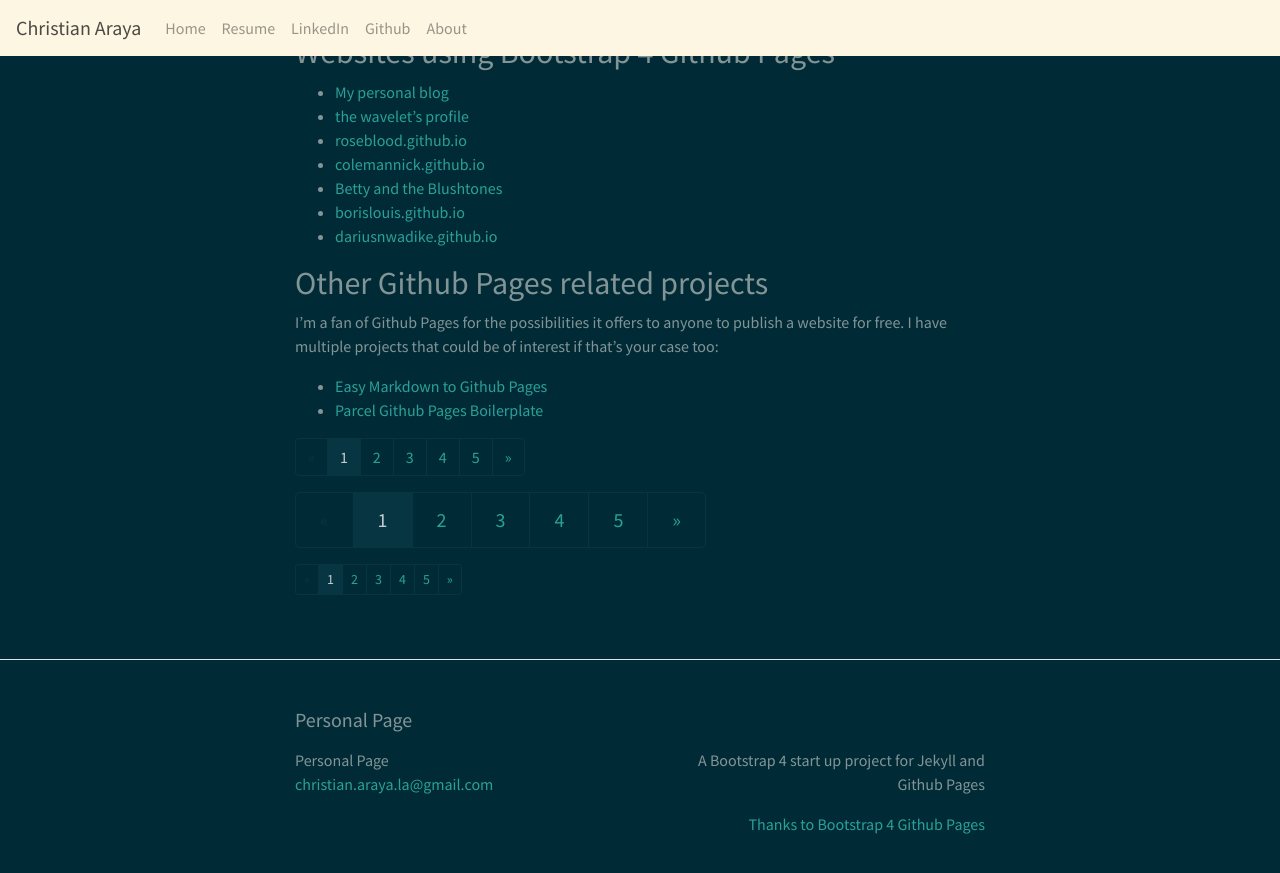
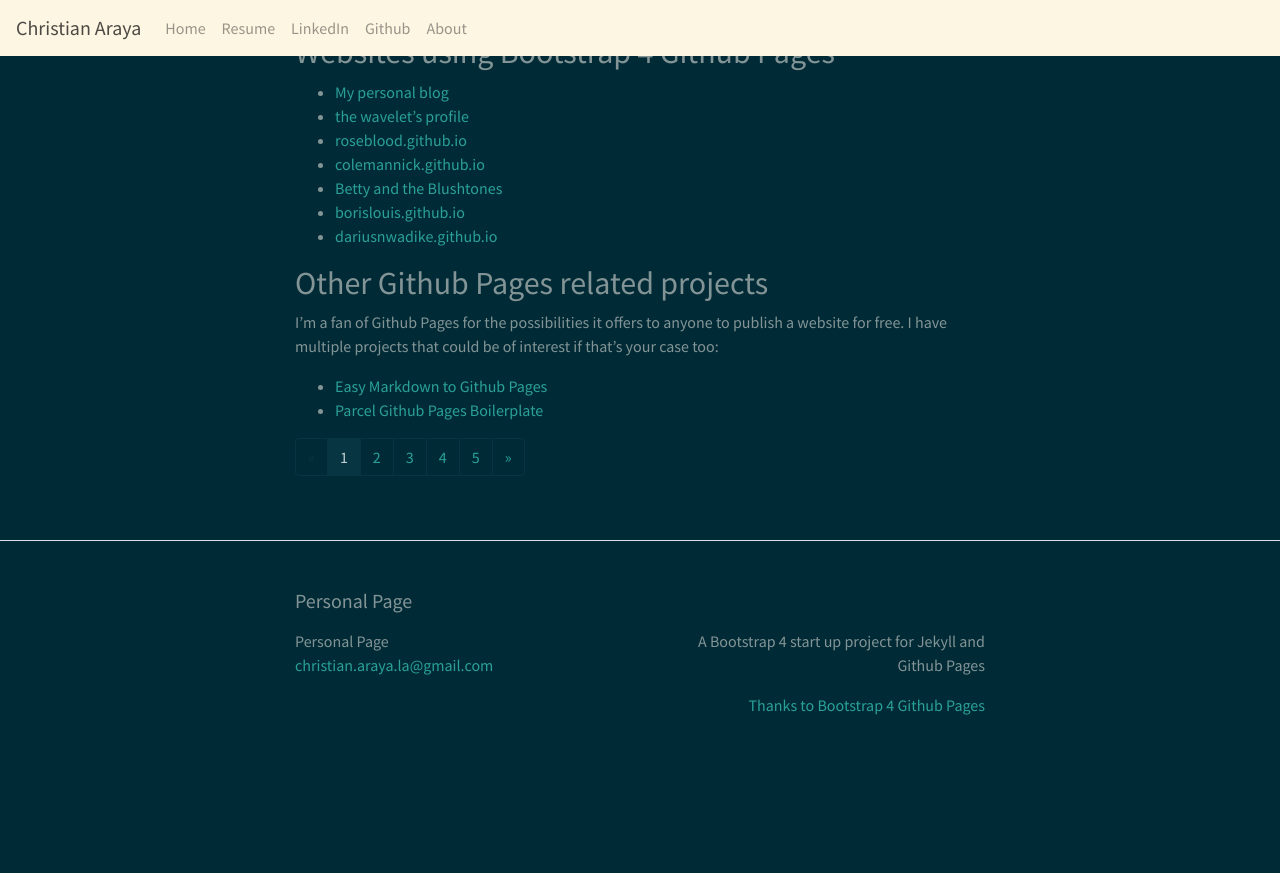
Before and after one commit to christian-araya/christian-araya.github.io, a Jekyll site: the page built from index.md, in a window 1280 px wide and 900 px high, scrolled down 2573 px. Shown: the top 873 px of the window. Built offline with Jekyll 4.4.1, drawn with Linux system fonts in a browser that asks for light colours; after the commit the page ends 3354 px from its top, so only the background shows below that.

Commit message:
Update home.html

```diff
--- a/_layouts/home.html
+++ b/_layouts/home.html
@@ -67,56 +67,6 @@ layout: default
   </ul>
 </div>
 
-<div>
-  <ul class="pagination pagination-lg">
-    <li class="page-item disabled">
-      <a class="page-link" href="#">&laquo;</a>
-    </li>
-    <li class="page-item active">
-      <a class="page-link" href="#">1</a>
-    </li>
-    <li class="page-item">
-      <a class="page-link" href="#">2</a>
-    </li>
-    <li class="page-item">
-      <a class="page-link" href="#">3</a>
-    </li>
-    <li class="page-item">
-      <a class="page-link" href="#">4</a>
-    </li>
-    <li class="page-item">
-      <a class="page-link" href="#">5</a>
-    </li>
-    <li class="page-item">
-      <a class="page-link" href="#">&raquo;</a>
-    </li>
-  </ul>
-</div>
 
-<div>
-  <ul class="pagination pagination-sm">
-    <li class="page-item disabled">
-      <a class="page-link" href="#">&laquo;</a>
-    </li>
-    <li class="page-item active">
-      <a class="page-link" href="#">1</a>
-    </li>
-    <li class="page-item">
-      <a class="page-link" href="#">2</a>
-    </li>
-    <li class="page-item">
-      <a class="page-link" href="#">3</a>
-    </li>
-    <li class="page-item">
-      <a class="page-link" href="#">4</a>
-    </li>
-    <li class="page-item">
-      <a class="page-link" href="#">5</a>
-    </li>
-    <li class="page-item">
-      <a class="page-link" href="#">&raquo;</a>
-    </li>
-  </ul>
-</div>
 
 </div>
```
